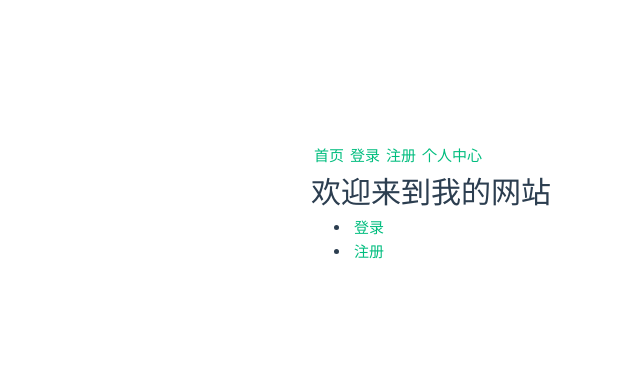
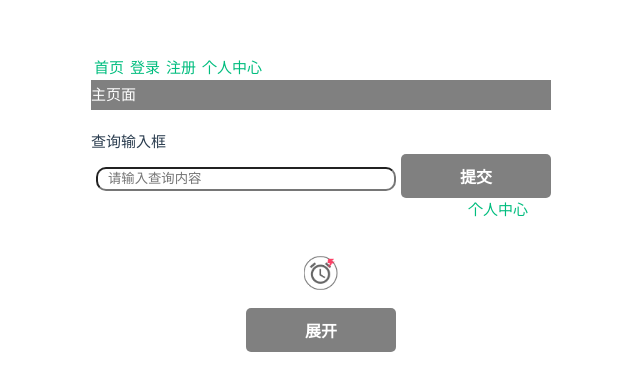
Before and after one commit to MuLin1/datacopilot, a Vue app in the folder frontend/: page / in a window 1280 px wide. Shown: the part 196-586 px from the top of the page, without its empty margins (89-729 px from the left). Built offline with nearby package versions, Linux system fonts and the light colour scheme; the HTML template or start-up script is replaced by a standard one.

Commit message:
把主页面样式简单更新了一下

```diff
--- a/frontend/src/components/Home.vue
+++ b/frontend/src/components/Home.vue
@@ -1,21 +1,94 @@
 <template>
   <div>
-    <h1>欢迎来到我的网站</h1>
-    <nav>
-      <ul>
-        <li><router-link to="/login">登录</router-link></li>
-        <li><router-link to="/register">注册</router-link></li>
-      </ul>
-    </nav>
+    <div class="top-bar">主页面</div>
+    <div class="search-box">
+      <p>查询输入框</p>
+      <input type="text" placeholder="请输入查询内容">
+      <button class="submit-button">提交</button>
+    </div>
+    <div class="profile-box">
+      <router-link to="/profile">个人中心</router-link>
+    </div>
+    <div class="history-table">
+      <img src="../images/历史查询.png" alt="历史查询记录">
+      <table v-bind:class="{ 'collapsed': !isExpanded }">
+        <tr>
+          <th>时间</th>
+          <th>操作人员</th>
+          <th>操作内容</th>
+        </tr>
+        <tr v-for="record in records" :key="record.id">
+          <td>{{ record.time }}</td>
+          <td>{{ record.operator }}</td>
+          <td>{{ record.action }}</td>
+        </tr>
+      </table>
+      <button @click="toggleTable">{{ isExpanded ? '折叠' : '展开' }}</button>
+    </div>
   </div>
 </template>
 
 <script>
 export default {
-  name: 'Home'
+  name: 'Home',
+  data() {
+    return {
+      // ... (之前的数据)
+      records: [
+        { id: 1, time: '2022-01-01', operator: 'User1', action: '登录' },
+        { id: 2, time: '2022-01-02', operator: 'User2', action: '注册' },
+        // 其他记录
+      ],
+      isExpanded: false
+    };
+  },
+  methods: {
+    // ... (之前的方法)
+    toggleTable() {
+      this.isExpanded = !this.isExpanded;
+    }
+  }
 };
 </script>
 
 <style>
-/* 添加你的CSS样式 */
+.top-bar {
+  width: 100%;
+  height: 30px;
+  background-color: #808080;
+  text-align: center;
+  line-height: 30px;
+  color: #fff;
+}
+
+.search-box {
+  margin-top: 20px;
+}
+
+.profile-box {
+  float: right;
+  margin-right: 20px;
+}
+
+.history-table {
+  text-align: center;
+  margin-top: 50px;
+}
+
+.history-table img {
+  width: 50px;
+  height: 50px;
+  display: block;
+  margin: 0 auto 10px;
+  cursor: pointer;
+}
+
+.history-table table {
+  width: 50%;
+  margin: 0 auto;
+}
+
+.history-table table.collapsed {
+  display: none;
+}
 </style>
```
Also changed, not shown: frontend/src/images/历史查询.png (added).
